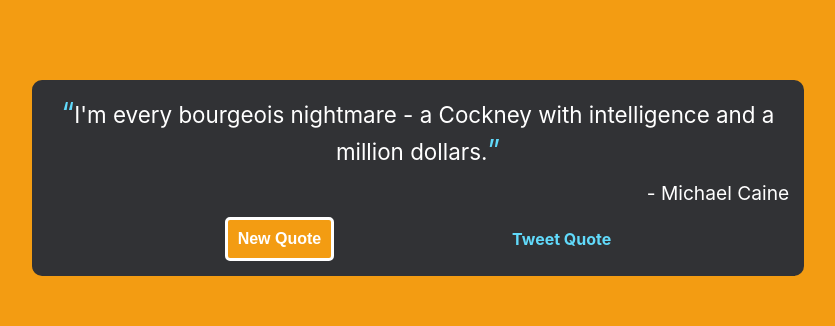
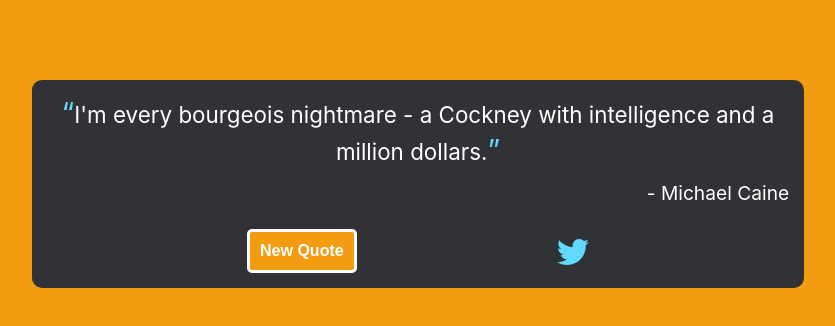
Before and after one commit to Gus-Vilela/random_quote_machine, a React (Create React App) app: page / in a window 1280 px wide. Shown: the top 326 px of the page, without its empty margins (222-1057 px from the left). Built offline with nearby package versions, Linux system fonts and the light colour scheme.

Commit message:
add fontawesome icons, icon tooltip

```diff
--- a/package.json
+++ b/package.json
@@ -3,6 +3,10 @@
   "version": "0.1.0",
   "private": true,
   "dependencies": {
+    "@fortawesome/fontawesome-svg-core": "^6.4.0",
+    "@fortawesome/free-brands-svg-icons": "^6.4.0",
+    "@fortawesome/free-solid-svg-icons": "^6.4.0",
+    "@fortawesome/react-fontawesome": "^0.2.0",
     "@testing-library/jest-dom": "^5.16.5",
     "@testing-library/react": "^13.4.0",
     "@testing-library/user-event": "^13.5.0",
--- a/src/App.css
+++ b/src/App.css
@@ -53,6 +53,7 @@ p{
   justify-content: space-evenly;
   align-items: center;
   width: 100%;
+  margin-top: 12px;
 }
 
 button{
@@ -77,3 +78,22 @@ main{
   height: 100vh;
   display: grid;
 }
+
+svg{
+  margin-top: 1px;
+}
+
+.tooltip .tooltiptext {
+  visibility: hidden;
+  width: 100px;
+  background-color: #313235;
+  color: #61DAFB;
+  text-align: center;
+  padding: 5px 0;
+  position: absolute;
+  z-index: 1;
+}
+
+.tooltip:hover .tooltiptext {
+  visibility: visible;
+}
--- a/src/components/Buttons.js
+++ b/src/components/Buttons.js
@@ -1,15 +1,26 @@
+import { FontAwesomeIcon } from '@fortawesome/react-fontawesome'
+import { faTwitter } from '@fortawesome/free-brands-svg-icons'
+
 function Buttons (props) {
   const handleClick = () => {
     props.newQuote();
     props.changeColor();
   }
 
+  const icon = <FontAwesomeIcon icon={faTwitter} size='2x'/>
+
   return (
     <div id='buttons'>
+
         <button id='new-quote' onClick={handleClick} style={{backgroundColor: props.color}}>New Quote</button>
+        <div className='tooltip'>
         <a id='tweet-quote'
         href={props.url}
-        target='_blank'>Tweet Quote</a>
+        target='_blank' className='tooltip'>
+          {icon}
+        </a>
+        <span className='tooltiptext'>Tweet this!</span>
+        </div>
     </div>
   )
 }
```
Also changed, not shown: 1 other file (tests, documents, lock files or other folders).
